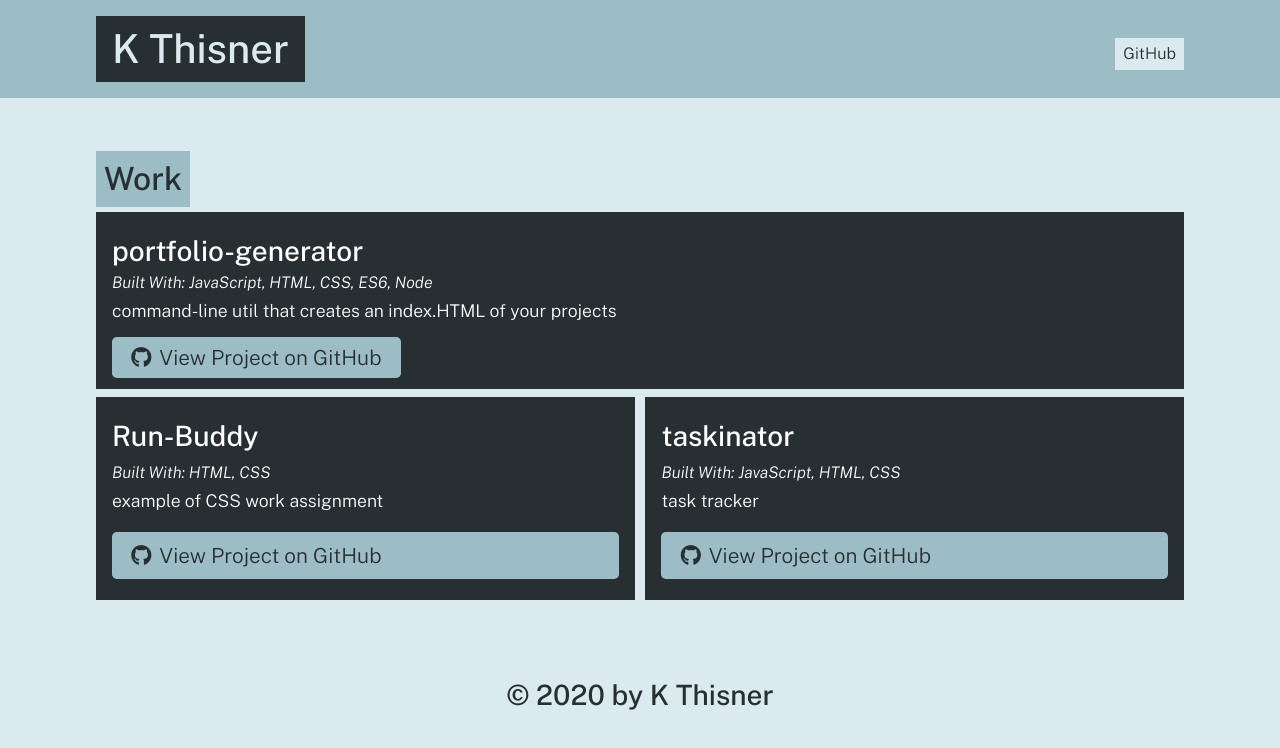
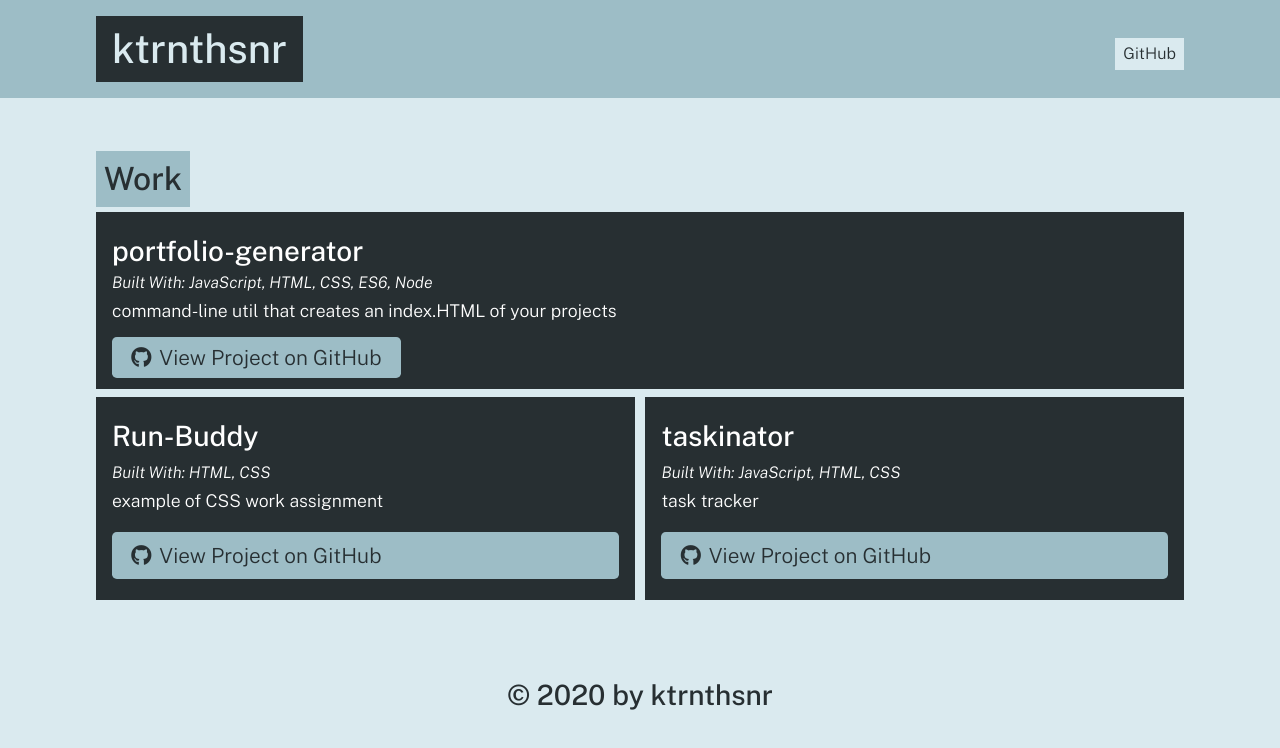
Before and after one commit to ktrnthsnr/portfolio-generator, a website: page index.html in a window 1280 px wide. Drawn offline with nearby package versions, Linux system fonts and the light colour scheme.

Commit message:
updated readme

```diff
--- a/index.html
+++ b/index.html
@@ -15,7 +15,7 @@
             <body>
             <header>
                 <div class="container flex-row justify-space-between align-center py-3">
-                <h1 class="page-title text-secondary bg-dark py-2 px-3">K Thisner</h1>
+                <h1 class="page-title text-secondary bg-dark py-2 px-3">ktrnthsnr</h1>
                 <nav class="flex-row">
                     <a class="ml-2 my-1 px-2 py-1 bg-secondary text-dark" href="https://github.com/ktrnthsnr">GitHub</a>
                 </nav>
@@ -65,7 +65,7 @@
 
             </main>
             <footer class="container text-center py-3">
-                <h3 class="text-dark">&copy; 2020 by K Thisner</h3>
+                <h3 class="text-dark">&copy; 2020 by ktrnthsnr</h3>
             </footer>
             </body>
             </html>
```
Also changed, not shown: README.md, dist/index.html.
